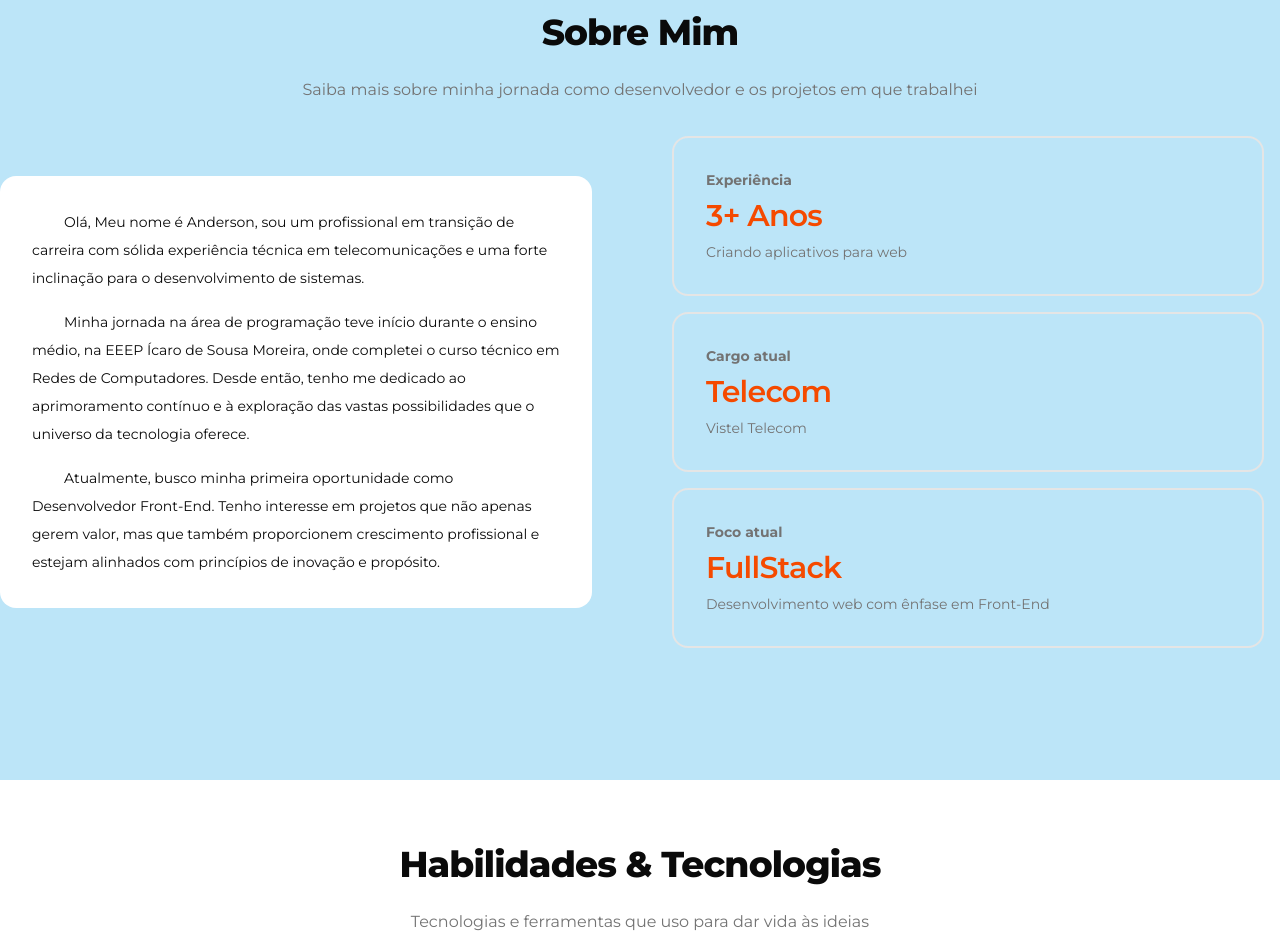
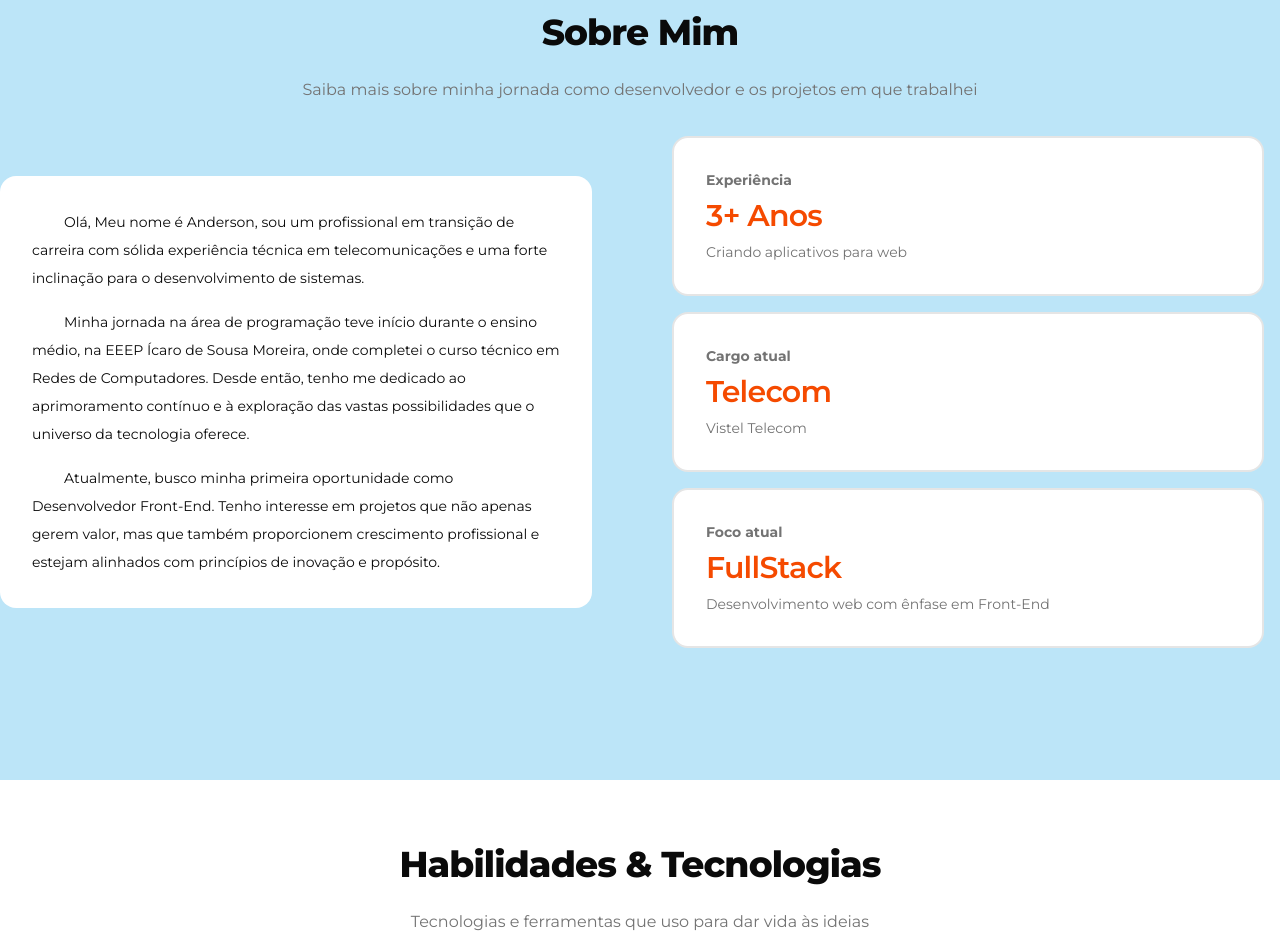
Before and after one commit to Anderson-Silva1/app-portifolio, a Next.js app: page / in a window 1280 px wide. Shown: the part 820-1753 px from the top of the page. Built offline with nearby package versions, Linux system fonts and the light colour scheme.

Commit message:
E#stilização...

```diff
--- a/src/components/About/ContentAbout.tsx
+++ b/src/components/About/ContentAbout.tsx
@@ -67,7 +67,7 @@ type CardProps = {
 
 const Card = ({ title, titleStrong, description }: CardProps) => {
   return (
-    <div className="border-border flex min-w-full flex-col items-center justify-center space-y-2 rounded-2xl border-2 p-8 text-center lg:items-start">
+    <div className="border-border bg-background flex min-w-full flex-col items-center justify-center space-y-2 rounded-2xl border-2 p-8 text-center lg:items-start">
       <p className="text-muted-foreground text-sm font-bold">{title}</p>
       <h3 className="text-chart-1 scroll-m-20 text-2xl font-semibold tracking-tight md:text-3xl">
         {titleStrong}
```
